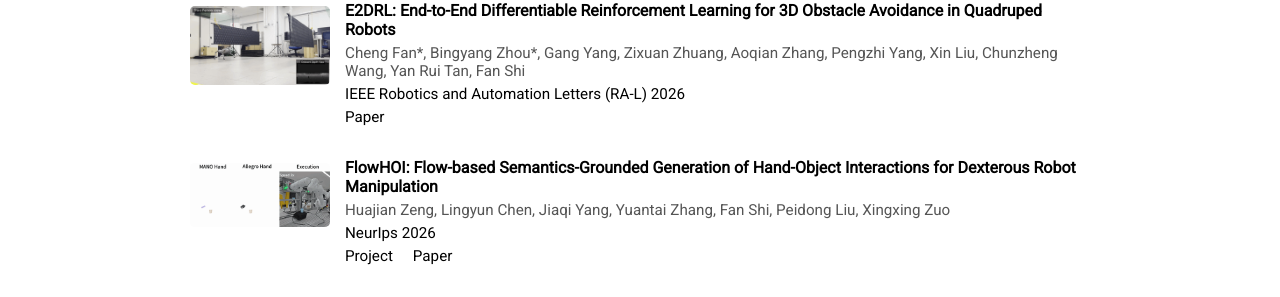
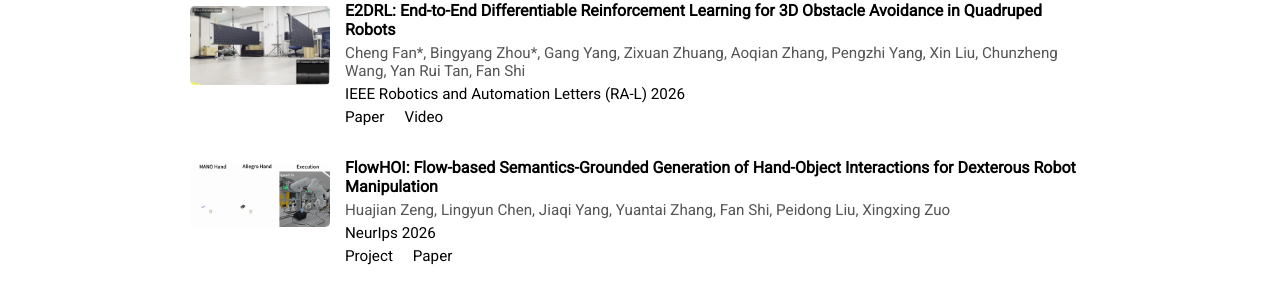
Before and after one commit to NUS-HcRL/nus-hcrl.github.io, a Jekyll site: the page built from pages/research.md, in a window 1280 px wide and 900 px high, scrolled down 403 px. Shown: the part 152-449 px from the top of the window. Built offline with Jekyll 4.4.1, drawn with Linux system fonts in a browser that asks for light colours; nearby versions of some CDN libraries.

Commit message:
Add video link to publication details
Added a link to the video associated with the publication.

```diff
--- a/pages/research.md
+++ b/pages/research.md
@@ -54,6 +54,7 @@ permalink: /research
             <div class="publication-venue">IEEE Robotics and Automation Letters (RA-L) 2026</div>
             <div class="publication-links">
                 <a href="https://arxiv.org/abs/2610.19627" class="publication-link">Paper</a>
+                <a href="https://youtu.be/DQI-dlexycs" class="publication-link">Video</a>
             </div>
         </div>
     </div>
```
